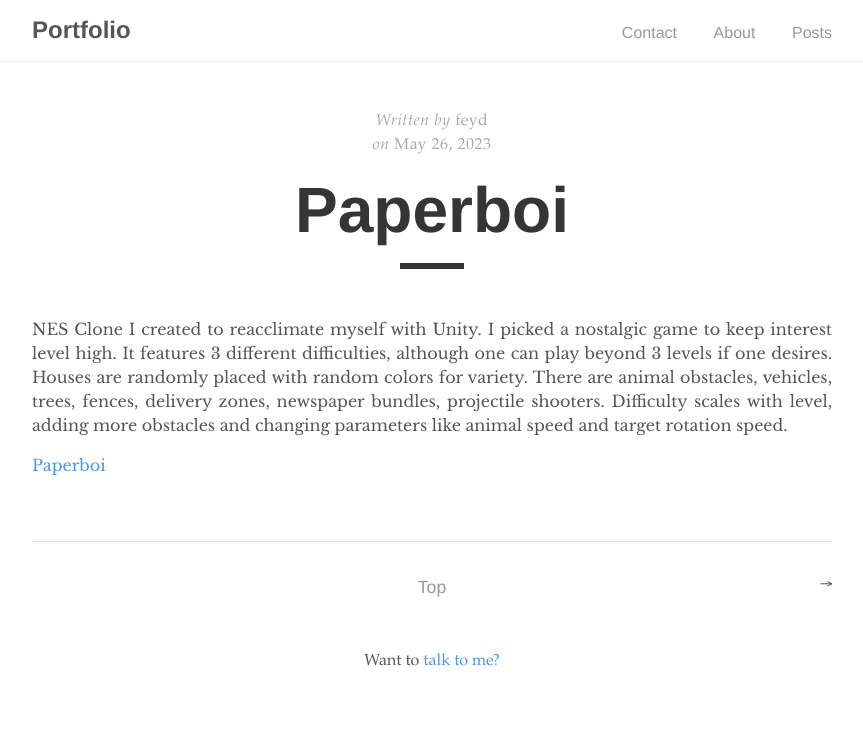
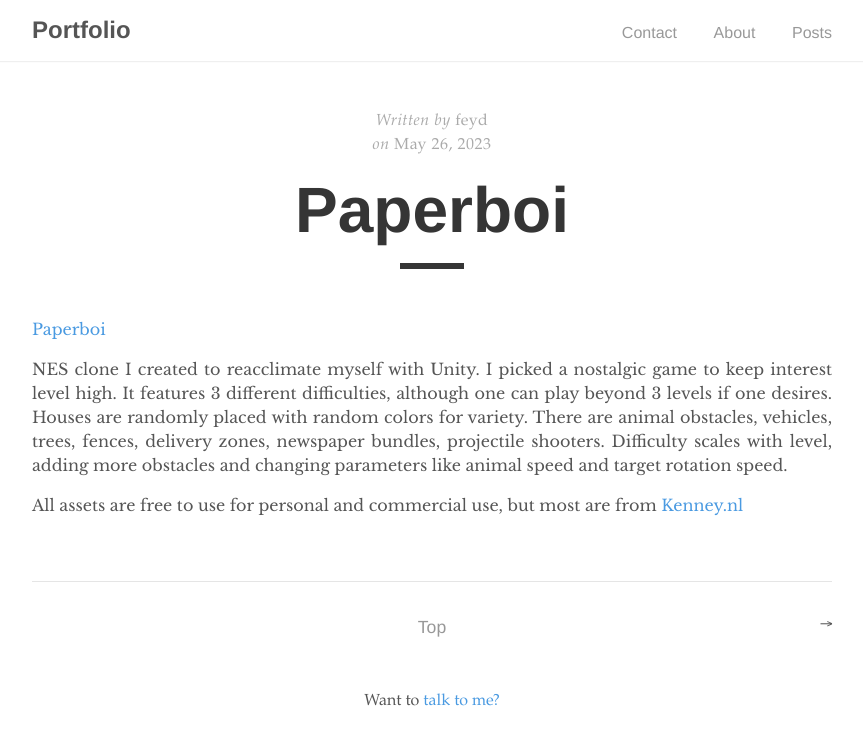
Before and after one commit to feyyd/portfolio, a Jekyll site: the page built from _posts/2023-05-26-Paperboi.markdown, in a window 1280 px wide. Shown: the top 745 px of the page, without its empty margins (208-1071 px from the left). Built offline with Jekyll 4.4.1, drawn with Linux system fonts in a browser that asks for light colours.

Commit message:
Update 2023-05-26-Paperboi.markdown

```diff
--- a/_posts/2023-05-26-Paperboi.markdown
+++ b/_posts/2023-05-26-Paperboi.markdown
@@ -5,6 +5,8 @@ author: feyd
 categories: c#, unity, programming
 ---
 
-NES Clone I created to reacclimate myself with Unity.  I picked a nostalgic game to keep interest level high.  It features 3 different difficulties, although one can play beyond 3 levels if one desires.  Houses are randomly placed with random colors for variety.  There are animal obstacles, vehicles, trees, fences, delivery zones, newspaper bundles, projectile shooters.  Difficulty scales with level, adding more obstacles and changing parameters like animal speed and target rotation speed.
+<a href="https://www.levelsevencomputers.com/projectb/paperboi/">Paperboi</a>
 
-<a href="https://www.levelsevencomputers.com/projectb/paperboi/">Paperboi</a>
+NES clone I created to reacclimate myself with Unity.  I picked a nostalgic game to keep interest level high.  It features 3 different difficulties, although one can play beyond 3 levels if one desires.  Houses are randomly placed with random colors for variety.  There are animal obstacles, vehicles, trees, fences, delivery zones, newspaper bundles, projectile shooters.  Difficulty scales with level, adding more obstacles and changing parameters like animal speed and target rotation speed.
+
+All assets are free to use for personal and commercial use, but most are from <a href="https://kenney.nl">Kenney.nl</a>
```
